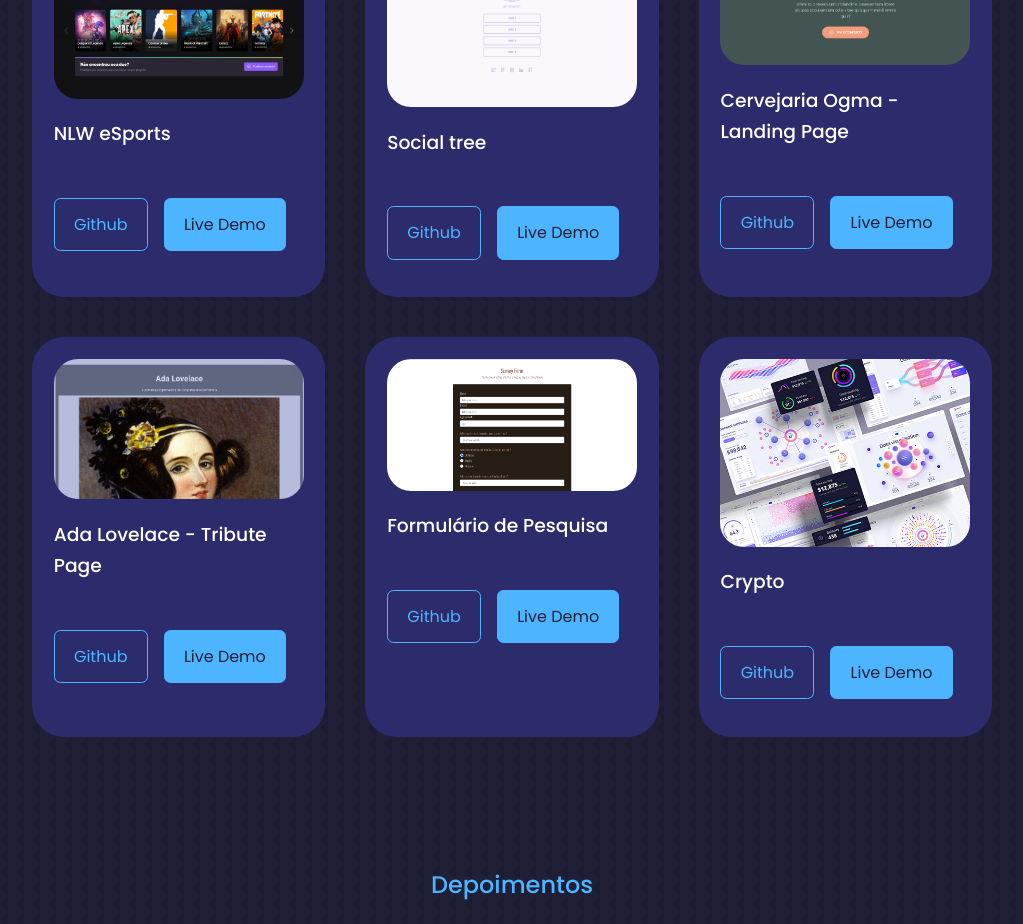
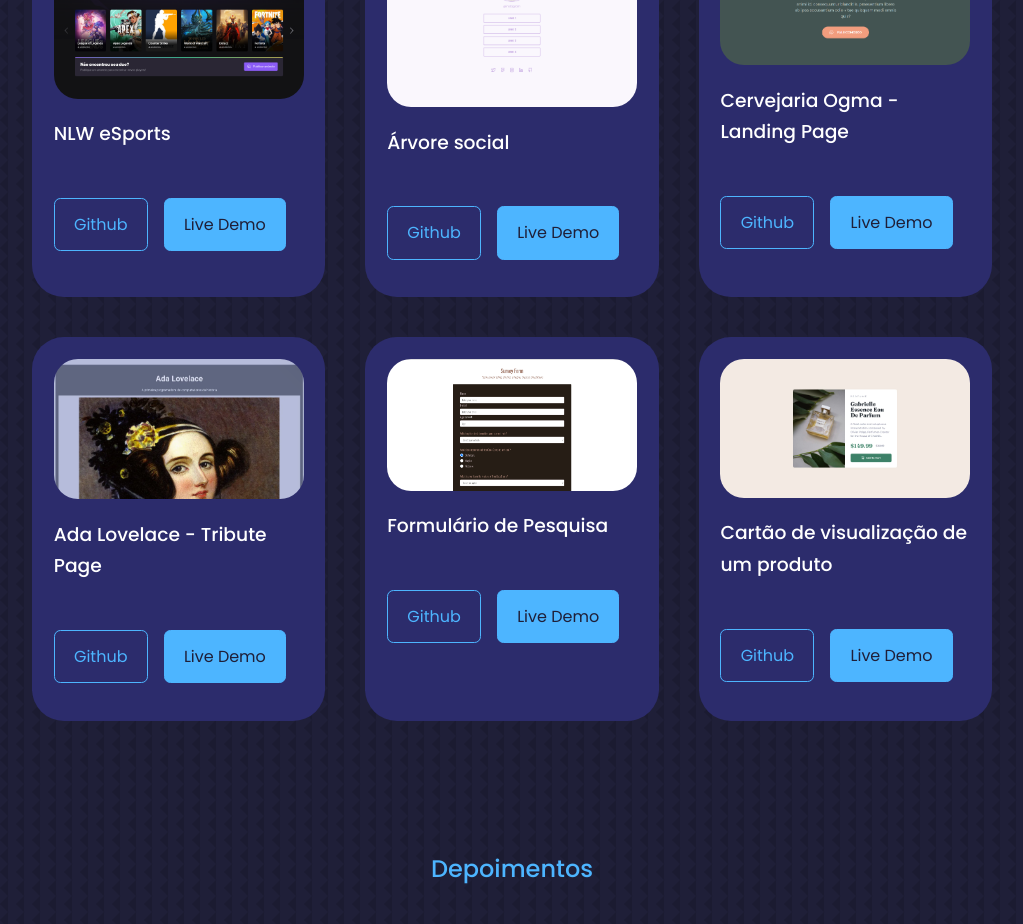
Before and after one commit to petrucc1/petrucci.github.io, a React (Create React App) app: page / in a window 1280 px wide. Shown: the part 3120-4044 px from the top of the page, without its empty margins (128-1151 px from the left). Built offline with nearby package versions, Linux system fonts and the light colour scheme.

Commit message:
Update portfolio

```diff
--- a/src/components/portfolio/Portfolio.jsx
+++ b/src/components/portfolio/Portfolio.jsx
@@ -5,20 +5,20 @@ import IMG2 from "../../assets/social-tree-preview-desktop.png";
 import IMG3 from "../../assets/ogma-preview-mobile.png";
 import IMG4 from "../../assets/ada-lovelace-preview-desktop.png";
 import IMG5 from "../../assets/survey-form-preview-desktop.png";
-import IMG6 from "../../assets/portfolio6.jpg";
+import IMG6 from "../../assets/product-card-desktop-preview.jpg";
 
 const data = [
   {
     id: 1,
     image: IMG1,
     title: "NLW eSports",
-    github: "https://github.com",
-    demo: "https://github.com",
+    github: "https://github.com/petrucc1/nlw-esports-web",
+    demo: "https://nlw-esports-web-eight.vercel.app",
   },
   {
     id: 1,
     image: IMG2,
-    title: "Social tree",
+    title: "Árvore social",
     github: "https://github.com/petrucc1/social-tree",
     demo: "https://social-tree-gamma.vercel.app/",
   },
@@ -46,9 +46,9 @@ const data = [
   {
     id: 1,
     image: IMG6,
-    title: "Crypto",
-    github: "https://github.com",
-    demo: "https://github.com",
+    title: "Cartão de visualização de um produto",
+    github: "https://github.com/petrucc1/product-preview-card-component",
+    demo: "https://product-preview-card-component-wheat-chi.vercel.app/",
   },
 ];
 
```
Also changed, not shown: src/assets/portfolio6.jpg (deleted), src/assets/product-card-desktop-preview.jpg (added).
